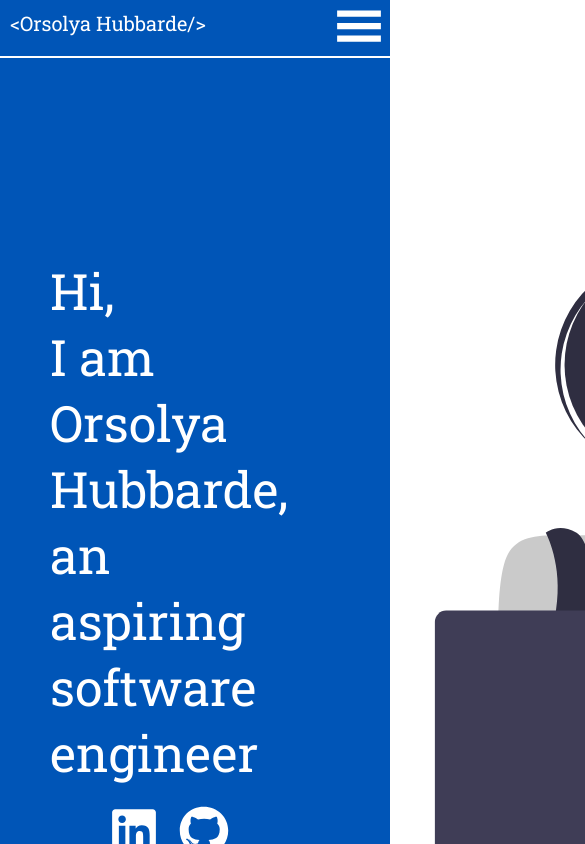
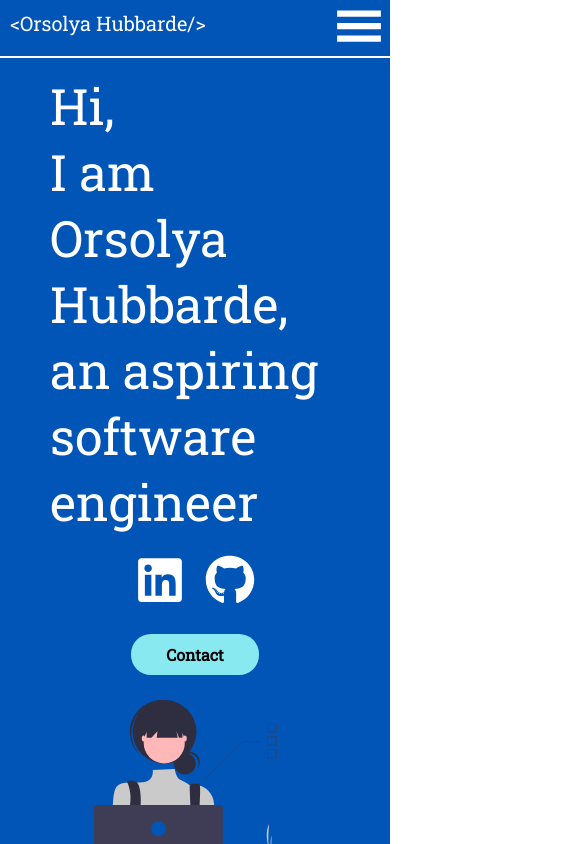
Before and after one commit to pokica1/Portfolio, a React (Create React App) app: page / in a window 390 px wide. Shown: the top 844 px of the page, 585 px wide, since content can reach past the window. Built offline with nearby package versions, Linux system fonts and the light colour scheme.

Commit message:
home page made mobile friendly

```diff
--- a/src/Pages/HomePage/HomePage.css
+++ b/src/Pages/HomePage/HomePage.css
@@ -21,3 +21,18 @@ a {
 .logoContainer {
 	margin-bottom: 20px;
 }
+
+@media only screen and (max-width: 600px) {
+	.homePage-container {
+		display: flex;
+		flex-direction: column;
+		justify-content: space-around;
+		padding-top: 15px;
+		margin-left: 50px;
+		margin-right: 50px;
+	}
+
+	#homeImage {
+		padding-top: 20px;
+	}
+}
--- a/src/Pages/HomePage/HomePage.js
+++ b/src/Pages/HomePage/HomePage.js
@@ -28,10 +28,7 @@ const HomePage = () => (
 					<Button text="Contact" />
 				</NavLink>
 			</div>
-
-			<div className="image">
-				<img src="homePageImage.svg" alt="woman with a laptop" />
-			</div>
+			<img id="homeImage" src="homePageImage.svg" alt="woman with a laptop" />
 		</div>
 	</PageContent>
 );
```
